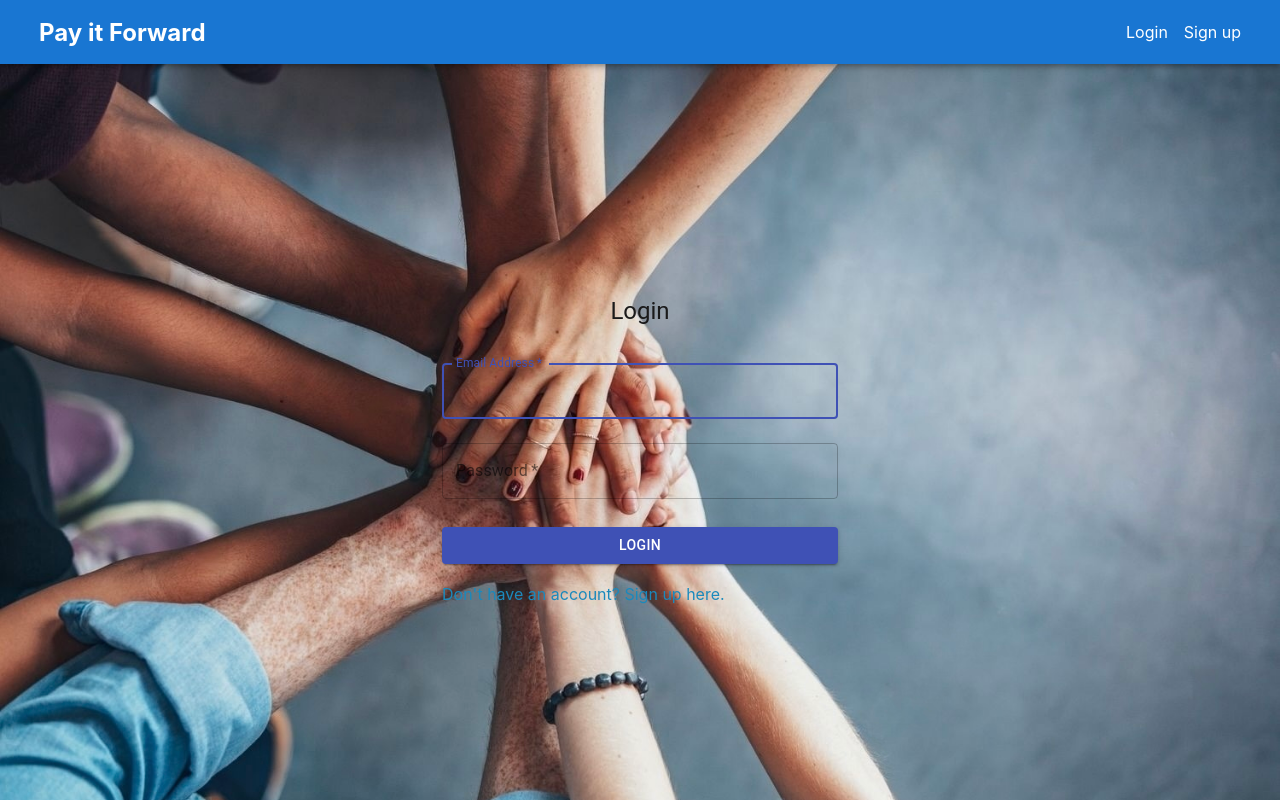
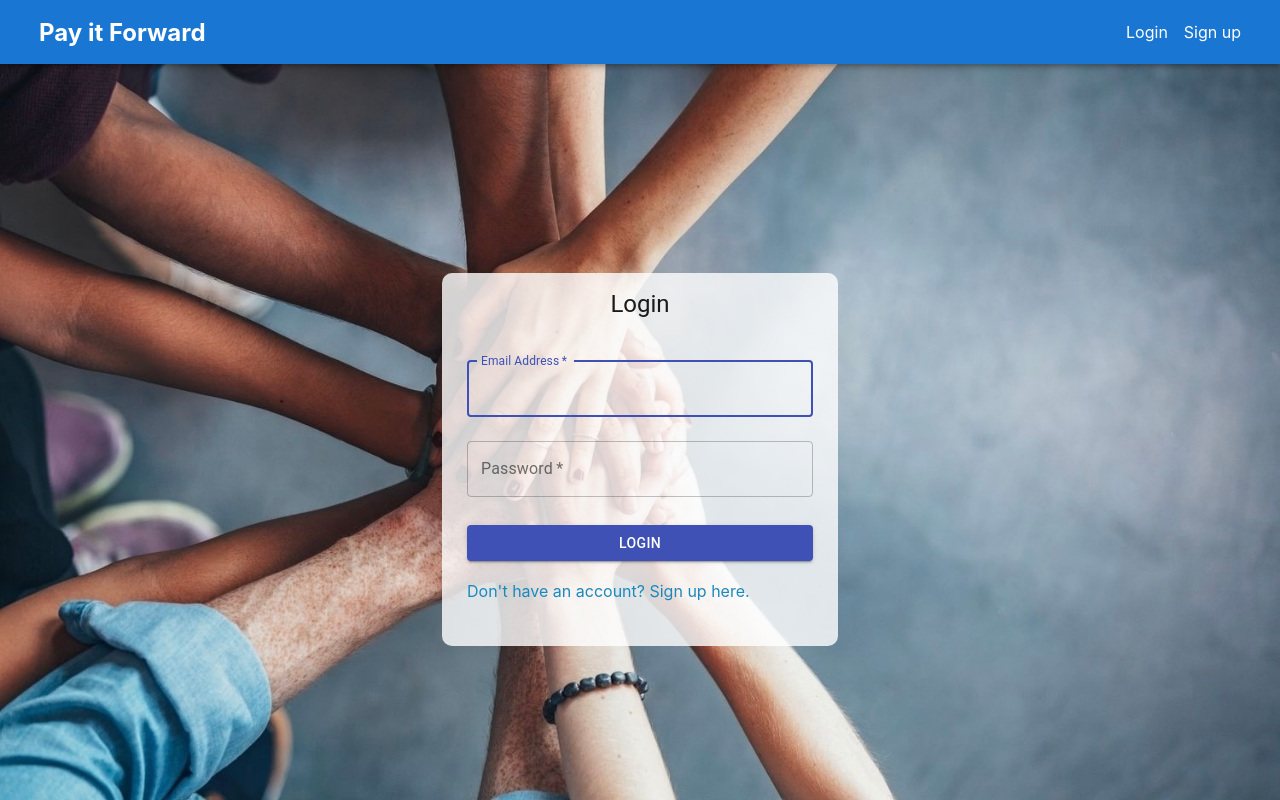
Before and after one commit to chandraucb/payitforward, a React (Create React App) app in the folder client/: page / in a window 1280 px wide. Built offline with nearby package versions, Linux system fonts and the light colour scheme.

Commit message:
fixed styling to the login/sign up screen

```diff
--- a/client/src/pages/Login.js
+++ b/client/src/pages/Login.js
@@ -10,10 +10,13 @@ const useStyles = makeStyles((theme) => ({
     flexDirection: 'column',
     alignItems: 'center',
     marginTop: '30%',
+    backgroundColor: 'rgba(255, 255, 255, 0.8)',
+    borderRadius: '10px',
   },
   form: {
     width: '100%',
-    margin: '20px 0 20px',
+    margin: '0px 0 20px',
+    padding: '25px',
   },
   submit: {
     margin: '20px 0 20px',
@@ -24,11 +27,13 @@ const useStyles = makeStyles((theme) => ({
   container: {
     backgroundImage: `url(${backgroundImage})`,
     backgroundSize: 'cover',
-    backgroundColor: '#ffffff',// not working!!!!
     height: '100vh',
     display: 'flex',
-    justifyContent: 'flex-end',
+    justifyContent: 'center',
     alignItems: 'center',
+  },
+  title: {
+    marginTop: '15px',
   },
 }));
 
@@ -50,7 +55,7 @@ const Login = () => {
     <div className={classes.container}>
     <Container component="main" maxWidth="xs">
     <div className={classes.root}>
-      <Typography component="h1" variant="h5">
+      <Typography component="h1" variant="h5" className={classes.title}>
         Login
       </Typography>
       <form className={classes.form} onSubmit={handleFormSubmit}>
--- a/client/src/pages/Signup.js
+++ b/client/src/pages/Signup.js
@@ -11,10 +11,13 @@ const useStyles = makeStyles((theme) => ({
     flexDirection: 'column',
     alignItems: 'center',
     marginTop: '30%',
+    backgroundColor: 'rgba(255, 255, 255, 0.8)',
+    borderRadius: '10px',
   },
   form: {
     width: '100%',
-    margin: '20px 0 20px',
+    margin: '0px 0 20px',
+    padding: '25px',
   },
   submit: {
     margin: '20px 0 20px',
@@ -29,6 +32,9 @@ const useStyles = makeStyles((theme) => ({
     display: 'flex',
     justifyContent: 'center',
     alignItems: 'center',
+  },
+  title: {
+    marginTop: '15px',
   },
 }));
 
@@ -50,7 +56,7 @@ const Signup = () => {
     <div className={classes.container}>
       <Container component="main" maxWidth="xs">
         <div className={classes.root}>
-          <Typography component="h1" variant="h5">
+          <Typography component="h1" variant="h5"className={classes.title}>
             Sign Up
           </Typography>
           <form className={classes.form} onSubmit={handleFormSubmit}>
```
